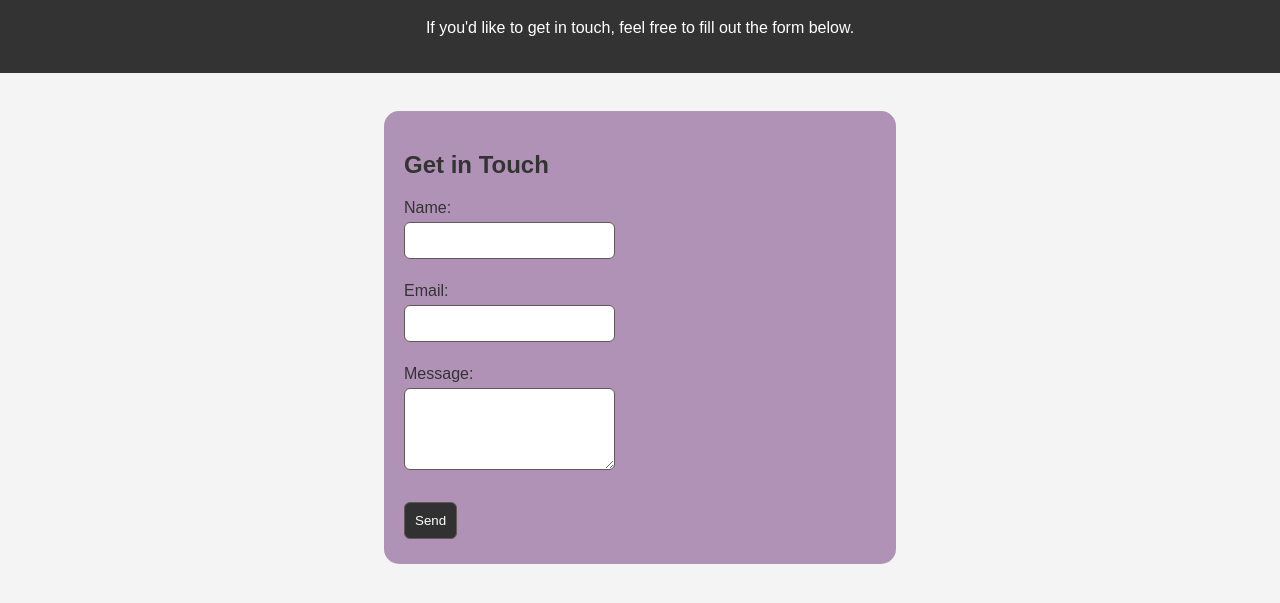
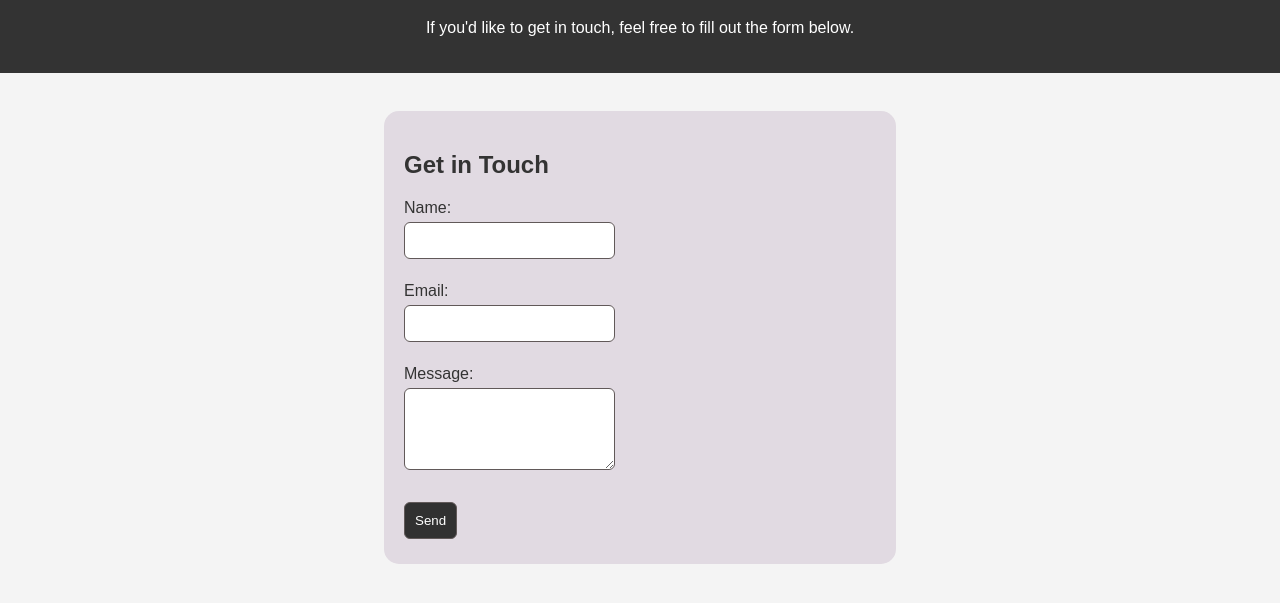
Before and after one commit to ptqwerty47/Purushottam-s-Portfolio, a plain HTML site: page Contact.html in a window 1280 px wide. Shown: the part 81-684 px from the top of the page. Drawn offline with Linux system fonts and the light colour scheme.

Commit message:
Update Contact.html
contact page_changed background color

```diff
--- a/Contact.html
+++ b/Contact.html
@@ -25,7 +25,7 @@
       margin-left: 30%;
       margin-bottom: 0px;
       align-items: center;
-      background-color: rgb(177, 146, 183);
+      background-color: rgb(225, 218, 226);
       border: 5px solid none;
       border-radius: 15px;
     }
```
